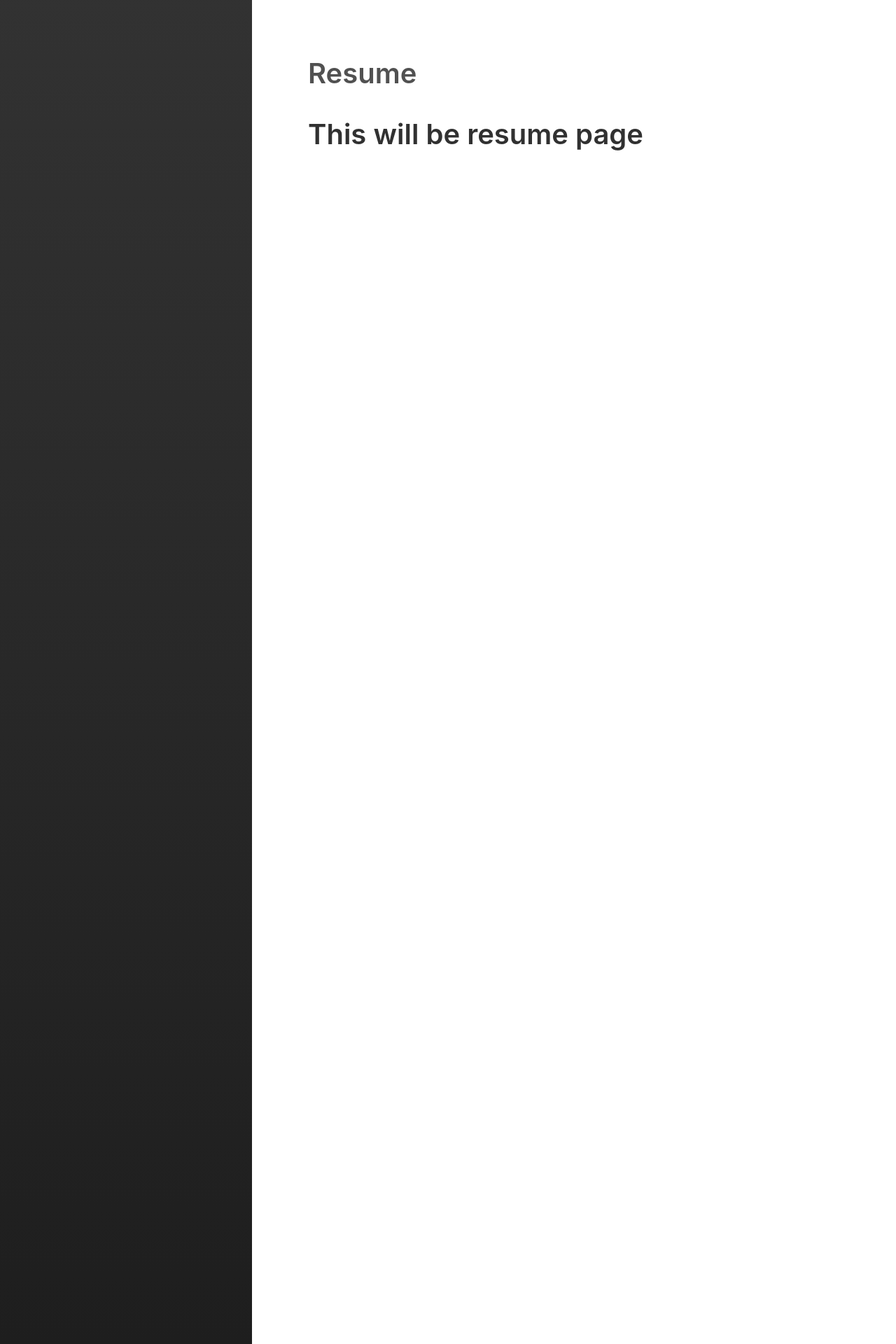
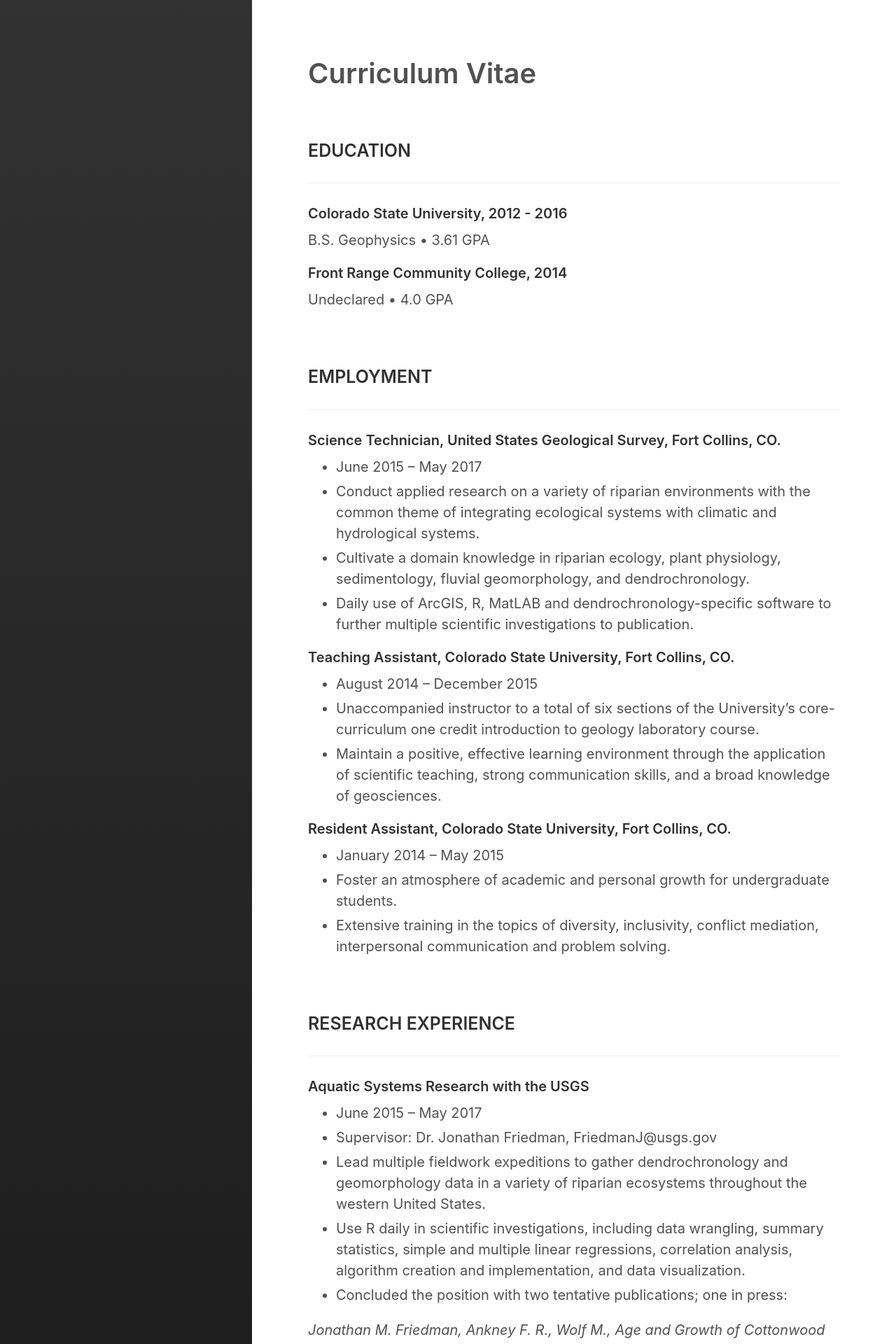
Before and after one commit to fisherra/fisherankney, a Jekyll site: the page built from about.md, in a window 1280 px wide. Shown: the top 1920 px of the page at 70% size. Built offline with Jekyll 4.4.1, drawn with Linux system fonts in a browser that asks for light colours; some of the changed text lies outside the part shown.

```diff
--- a/404.html
+++ b/404.html
@@ -6,5 +6,5 @@ permalink: 404.html
 
 <div class="page">
   <h1 class="page-title">404: Page not found</h1>
-  <p class="lead">Sorry, we've misplaced that URL or it's pointing to something that doesn't exist. <a href="{{ site.baseurl }}">Head back home</a> to try finding it again.</p>
+  <p class="lead">Sorry, I've misplaced that URL or it's pointing to something that doesn't exist. <a href="{{ site.baseurl }}">Head back home</a> to try finding it again.</p>
 </div>
--- a/about.md
+++ b/about.md
@@ -1,6 +1,94 @@
 ---
 layout: page
-title: Resume
+title: Curriculum Vitae
 sidebar_link: true
 ---
-<h1> This will be resume page </h1>
+
+
+<br>
+<h3>EDUCATION</h3>
+<hr>
+
+<h5>Colorado State University, 2012 - 2016</h5>
+<p>B.S. Geophysics • 3.61 GPA<p>
+<h5>Front Range Community College, 2014</h5>
+<p>Undeclared • 4.0 GPA</p>
+
+<br>
+<h3>EMPLOYMENT</h3>
+<hr>
+
+<h5>Science Technician, United States Geological Survey, Fort Collins, CO.</h5>
+<ul>
+    <li>June 2015 – May 2017</li>
+    <li>Conduct applied research on a variety of riparian environments with the common theme of integrating ecological systems with climatic and hydrological systems.</li>
+    <li>Cultivate a domain knowledge in riparian ecology, plant physiology, sedimentology, fluvial geomorphology, and dendrochronology.</li>
+    <li>Daily use of ArcGIS, R, MatLAB and dendrochronology-specific software to further multiple scientific investigations to publication.</li>
+</ul>
+
+
+<h5>Teaching Assistant, Colorado State University, Fort Collins, CO.</h5>
+<ul>
+    <li>August 2014 – December 2015</li>
+    <li>Unaccompanied instructor to a total of six sections of the University’s core-curriculum one credit introduction to geology laboratory course.</li>
+    <li>Maintain a positive, effective learning environment through the application of scientific teaching, strong communication skills, and a broad knowledge of geosciences.</li>
+</ul>
+
+<h5>Resident Assistant, Colorado State University, Fort Collins, CO.</h5>
+<ul>
+    <li>January 2014 – May 2015</li>
+    <li>Foster an atmosphere of academic and personal growth for undergraduate students.</li>
+    <li>Extensive training in the topics of diversity, inclusivity, conflict mediation, interpersonal communication and problem solving.</li>
+</ul>
+
+<br>
+<h3>RESEARCH EXPERIENCE</h3>
+<hr>
+
+<h5>Aquatic Systems Research with the USGS</h5>
+<ul>
+    <li>June 2015 – May 2017</li>
+    <li>Supervisor: Dr. Jonathan Friedman, FriedmanJ@usgs.gov</li>
+    <li>Lead multiple fieldwork expeditions to gather dendrochronology and geomorphology data in a variety of riparian ecosystems throughout the western United States.</li>
+    <li>Use R daily in scientific investigations, including data wrangling, summary statistics, simple and multiple linear regressions, correlation analysis, algorithm creation and implementation, and data visualization.</li>
+    <li>Concluded the position with two tentative publications; one in press:</li>
+</ul>
+<i>
+Jonathan M. Friedman, Ankney F. R., Wolf M., Age and Growth of Cottonwood Trees along the Missouri River, Prairie Naturalist, In Press.
+</i>
+<br>
+
+<h5> Surface Wave Tomographic Survey of Greenland </h5>
+<ul>
+    <li>January 2016 – May 2016</li>
+    <li>Supervisor: Professor Derek Schutt, Derek.Schutt@colostate.edu</li>
+    <li>Create and utilize shell and C++ scripts to download, sort, filter, and screen over 2000 seismograms to be used in a future surface wave tomographic survey of Greenland.</li>
+    <li>Conclude the single research credit with a written summary of the computational methods, and a curated selection of seismogram data and useful scripts. </li>
+</ul>
+
+
+<h5>Seismic Refraction Study of the Arikaree River</h5>
+<ul>
+    <li>January 2016 – May 2016</li>
+    <li>Supervisor: Professor Dennis Harry, Dennis.Harry@colostate.edu</li>
+    <li>Plan and conduct a seismic refraction survey of the Arikaree River using a Geometrics Geode seismic system with 14 Hz vertical component geophones and a sledge hammer.</li>
+    <li>Perform geophysical calculations and use industry standard software to better understand the geomorphology and hydrology of the Arikaree River fluvial system.</li>
+    <li>Conclude the single credit independent study with an academic report presenting the survey results to an associated graduate level geomorphology class.</li>
+</ul>
+
+<h5>Upper Missouri River Basin Dendrochronology</h5>
+<ul>
+    <li>January 2014 – May 2015</li>
+    <li>Supervisors: Professor Sara Rathburn, SaraRathburn@colostate.edu, Dr. Derek Schook, DSchook@gmail.com</li>
+    <li>Semi-independent preparation, digitization, and analysis of over 500 dendrochronology samples from the Upper Missouri River Basin.</li>
+    <li>Conclude the three-credit independent study with an academic report summarizing research methods and results, as well as acknowledgments for substantial contributions in several of Dr. Schook’s papers and presentations, including his Ph.D. dissertation.</li>
+</ul>
+
+<br>
+<h3>HONORS AND SCHOLARSHIPS</h3>
+<hr>
+
+<p>Warner College of Natural Resources Honor Senior, 2016</p>
+<p>Undergraduate Explorationist Scholarship, 2015</p>
+<p>Connolly Family Scholarship, 2015</p>
+<p>First Generation Student Scholarship, 2012 - 2015</p>
```
Also changed, not shown: _posts/2010-02-05-post-quote.md (+1 -1 lines), category/markup.md (+2 -3 lines), index.html (+11 -11 lines).
